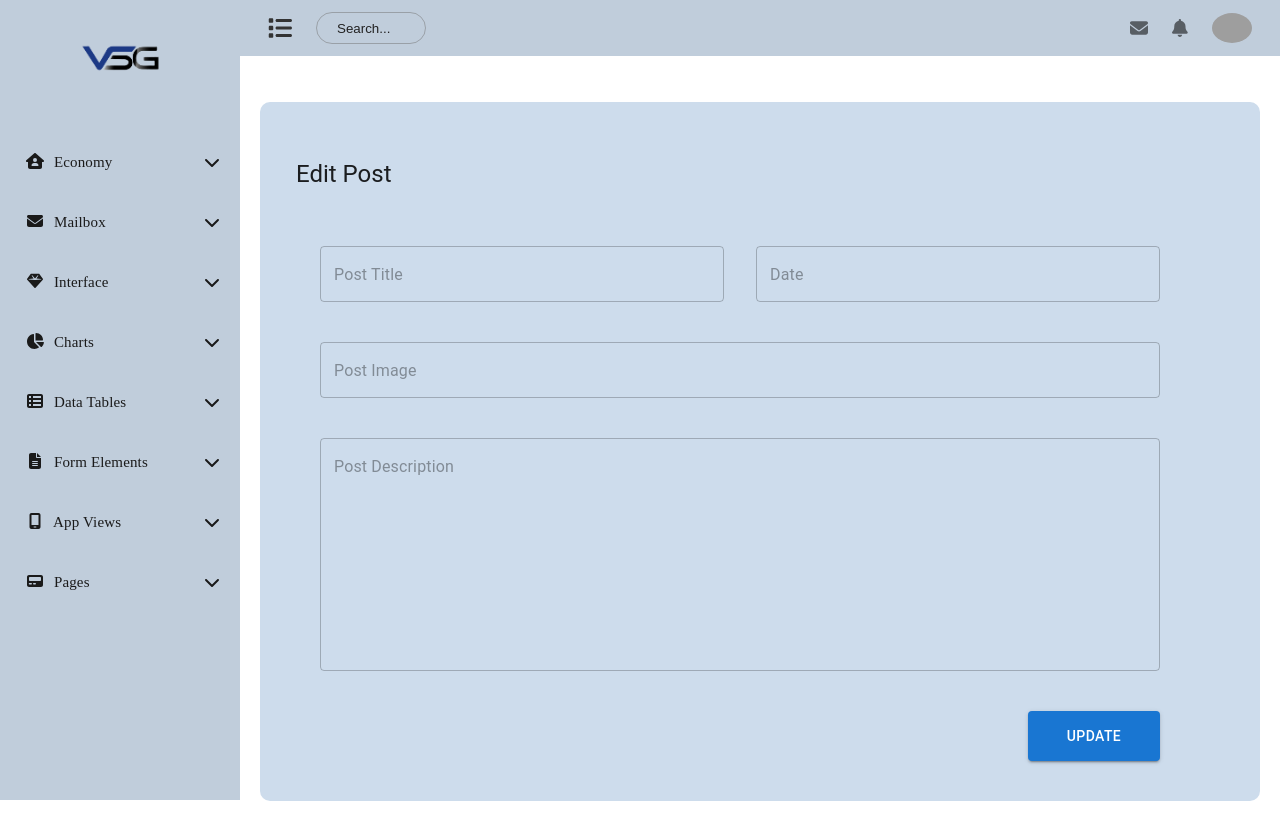
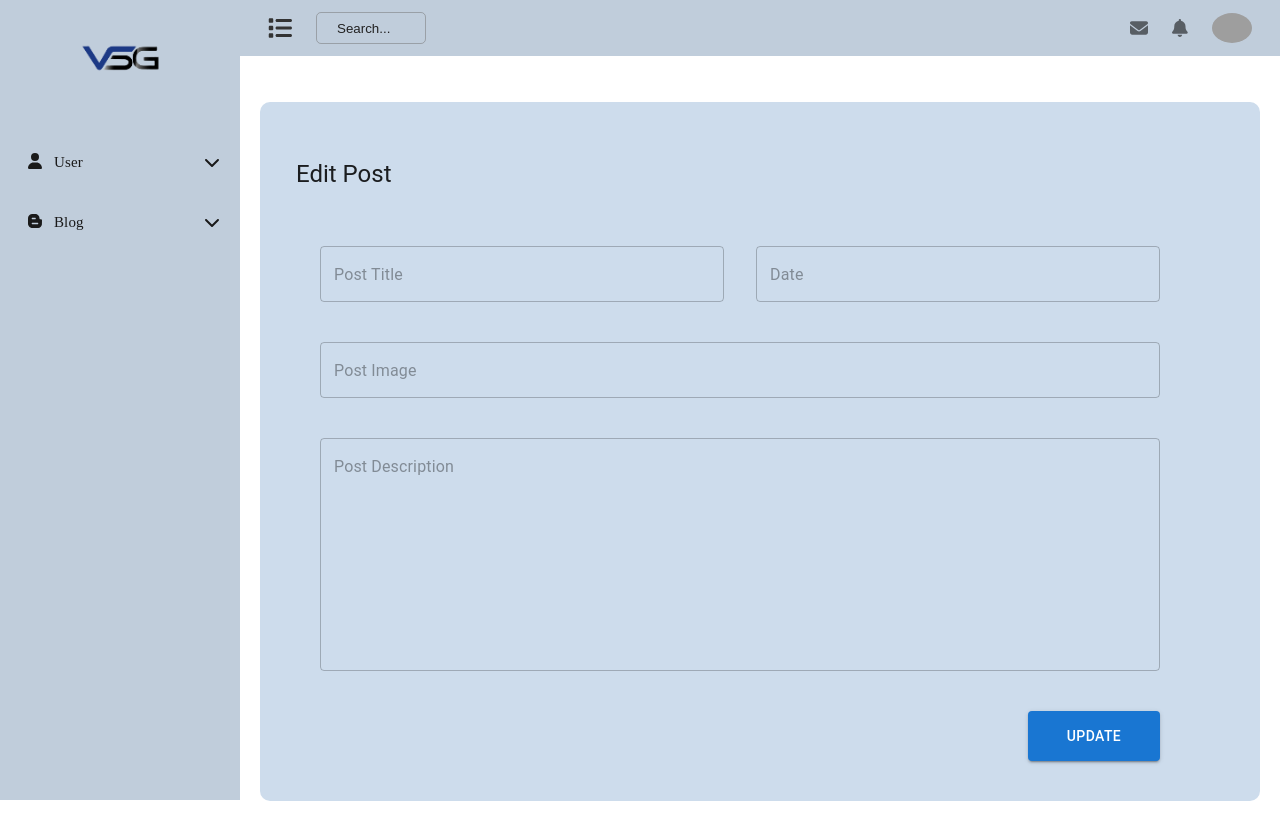
Before and after one commit to zakumi38/ngs-website, a React (Create React App) app: page /edit-post in a window 1280 px wide. Built offline with nearby package versions, Linux system fonts and the light colour scheme; grey boxes are pictures that could not be loaded.

Commit message:
Modified : Modify side bar and change some style

```diff
--- a/src/app/pages/post/post-list/post-list.jsx
+++ b/src/app/pages/post/post-list/post-list.jsx
@@ -65,7 +65,6 @@ const UserList = () => {
             >
               <Link color="#fafafa" underline="none" href="/add-new-post">
                 <FontAwesomeIcon className={postListStyle.plus} icon={faPlus} />
-                Add Post
               </Link>
             </Button>
           </Grid>
--- a/src/app/pages/user/user-list/user-list.jsx
+++ b/src/app/pages/user/user-list/user-list.jsx
@@ -54,16 +54,15 @@ const UserList = () => {
             sm={4}
             sx={{ textAlign: "end", padding: "0 !important" }}
           >
-            <StyledButton
+            <Button
               variant="contained"
               color="primary"
               sx={{ height: { sm: "100%" }, marginRight: "5px" }}
             >
               <Link href="/add-new-user" color={"#fafafa"} underline="none">
                 <FontAwesomeIcon className={userListStyle.plus} icon={faPlus} />
-                Add User
               </Link>
-            </StyledButton>
+            </Button>
           </Grid>
         </Grid>
         <UserTable />
--- a/src/app/pages/user/user-list/users-table.jsx
+++ b/src/app/pages/user/user-list/users-table.jsx
@@ -82,7 +82,7 @@ const UsersTable = () => {
               </TableCell>
               <TableCell>
                 <Chip
-                  sx={{ borderRadius: "10px" }}
+                  sx={{ borderRadius: "5px" }}
                   label={row.status}
                   color={row.status === "Active" ? "success" : "error"}
                 />
--- a/src/core/components/navbar/navbar.jsx
+++ b/src/core/components/navbar/navbar.jsx
@@ -76,7 +76,7 @@ const NavbarComp = ({ wide, handleWide, isMatch, slideIn }) => {
             {/* Search Box Session */}
 
             <SearchContainer>
-              <SearchItem placeholder='Search...' type='search' sx={{position: 'relative'}}/>
+              <SearchItem placeholder='Search...' type='search' sx={{position: 'relative' , borderRadius: '5px'} }/>
             </SearchContainer>
 
           </Stack>
--- a/src/core/utilities/side-bar-data.jsx
+++ b/src/core/utilities/side-bar-data.jsx
@@ -1,7 +1,6 @@
 
-import {
-    faHomeUser,
-    faEnvelope,
+import { faBloggerB } from '@fortawesome/free-brands-svg-icons';
+import {faUser,
     faGem,
     faChartPie,
     faTableList,
@@ -12,70 +11,23 @@ import {
     faChevronDown
 } from '@fortawesome/free-solid-svg-icons'
 
+
 export const sideMenu = [
 
     {
         id: 1,
-        icon: faHomeUser,
+        icon: faUser,
         down: faChevronDown,
         up: faChevronUp,
         path: '/',
-        title: 'Economy'
+        title: 'User'
     },
     {
         id: 2,
-        icon: faEnvelope,
+        icon: faBloggerB,
         down: faChevronDown,
         up: faChevronUp,
-        path: '/mailbox',
-        title: 'Mailbox'
-    },
-    {
-        id: 3,
-        icon: faGem,
-        down: faChevronDown,
-        up: faChevronUp,
-        path: '/interface',
-        title: 'Interface'
-    },
-    {
-        id: 4,
-        icon: faChartPie,
-        down: faChevronDown,
-        up: faChevronUp,
-        path: '/charts',
-        title: 'Charts'
-    },
-    {
-        id: 5,
-        icon: faTableList,
-        down: faChevronDown,
-        up: faChevronUp,
-        path: '/data_tables',
-        title: 'Data Tables'
-    },
-    {
-        id: 6,
-        icon: faFileLines,
-        down: faChevronDown,
-        up: faChevronUp,
-        path: '/form_elements',
-        title: 'Form Elements'
-    },
-    {
-        id: 7,
-        icon: faMobileScreen,
-        down: faChevronDown,
-        up: faChevronUp,
-        path: '/app_views',
-        title: 'App Views'
-    },
-    {
-        id: 8,
-        icon: faPager,
-        down: faChevronDown,
-        up: faChevronUp,
-        path: '/pages',
-        title: 'Pages'
-    },
+        path: '/post-list',
+        title: 'Blog'
+    }
 ];
```
